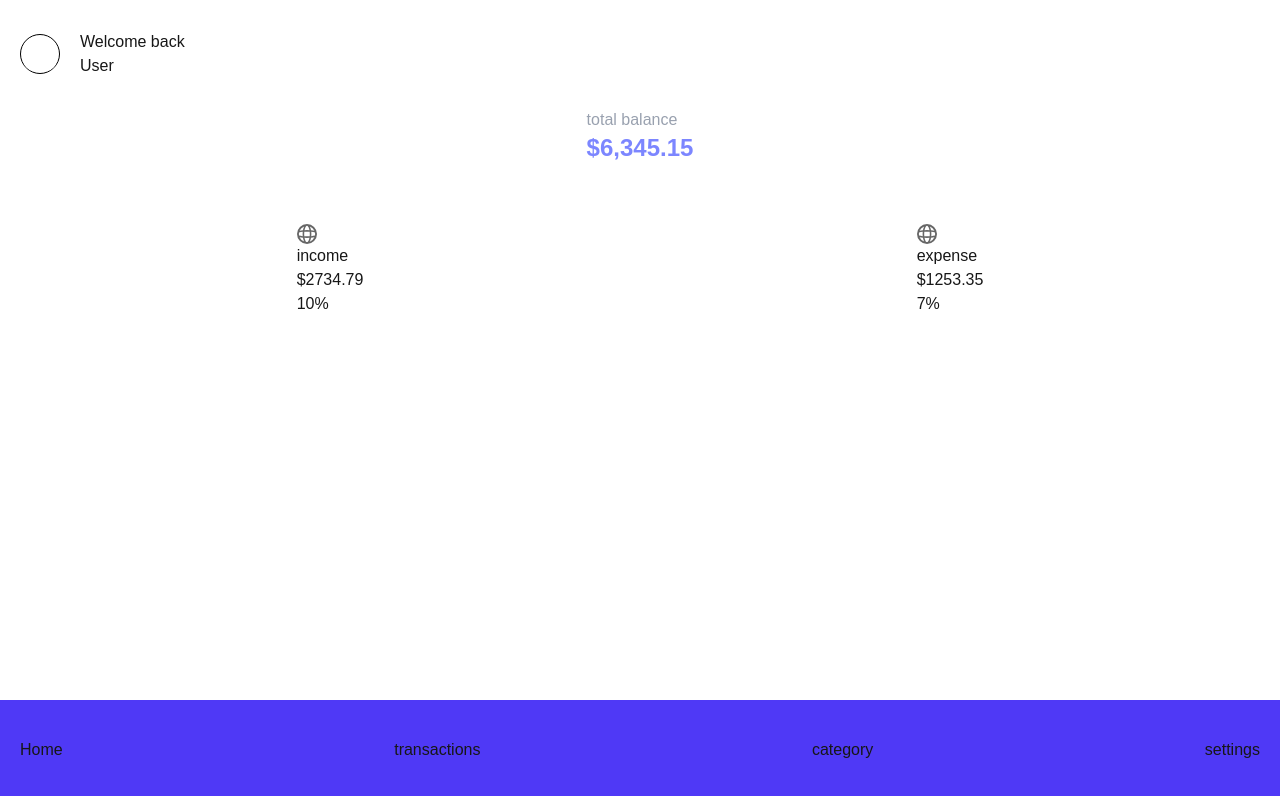
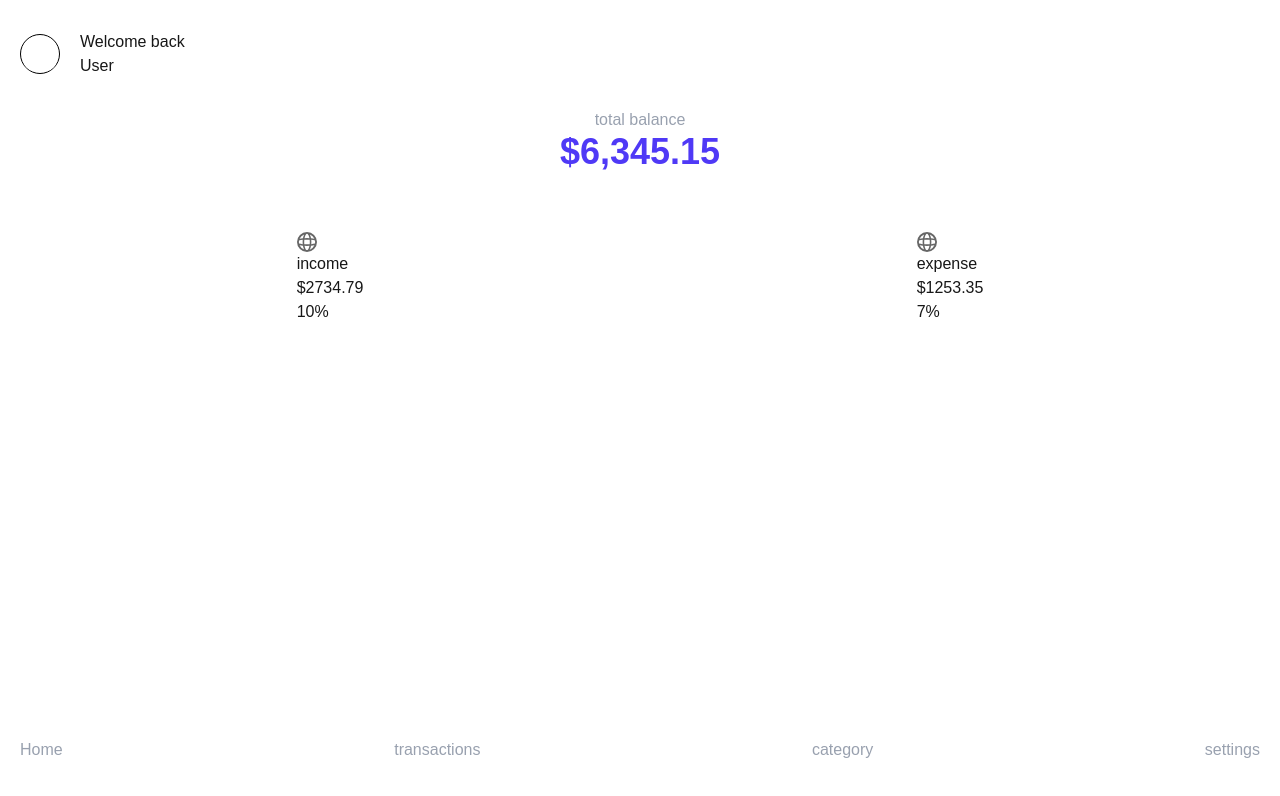
Before and after one commit to jerianras28-code/pft-app, a Next.js app: page / in a window 1280 px wide. Shown: the top 796 px of the page. Built offline with nearby package versions, Linux system fonts and the light colour scheme.

Commit message:
-added active and hover features to nav links, -better structure for homepage title, -created new categories page -better UI for transaction page searchbar,

```diff
--- /dev/null
+++ b/app/categories/page.tsx
@@ -0,0 +1,13 @@
+export default function Categroies() {
+  return (
+    <>
+      <header className="flex justify-between py-2.5">
+        <p className="text-2xl font-bold">Categories</p>
+        <button className="bg-white border-0 rounded-full h-10 w-10">O</button>
+      </header>
+      <button className="w-full bg-indigo-400 border-0 rounded-xl h-10">
+        <i className=" bg-white border-0 rounded-full">+</i>Add Category
+      </button>
+    </>
+  );
+}
--- a/app/layout.tsx
+++ b/app/layout.tsx
@@ -29,11 +29,31 @@ export default function RootLayout({
         className={`${geistSans.variable} ${geistMono.variable} antialiased relative min-h-screen pt-5 px-5`}
       >
         {children}
-        <nav className="bg-indigo-600 absolute inset-x-0 bottom-0 flex justify-between items-center h-25 px-5">
-          <Link href={"/"}>Home</Link>
-          <Link href={"/transactions"}>transactions</Link>
-          <Link href={"/categories"}>category</Link>
-          <Link href={"/settings"}>settings</Link>
+        <nav className="bg-white absolute inset-x-0 bottom-0 flex justify-between items-center h-25 px-5">
+          <Link
+            href={"/"}
+            className="text-gray-400 hover:text-indigo-600 active:text-indigo-600 target:text-indigo-600"
+          >
+            Home
+          </Link>
+          <Link
+            href={"/transactions"}
+            className="text-gray-400 hover:text-indigo-600 active:text-indigo-600 target:text-indigo-600"
+          >
+            transactions
+          </Link>
+          <Link
+            href={"/categories"}
+            className="text-gray-400 hover:text-indigo-600 active:text-indigo-600 target:text-indigo-600"
+          >
+            category
+          </Link>
+          <Link
+            href={"/settings"}
+            className="text-gray-400 hover:text-indigo-600 active:text-indigo-600 target:text-indigo-600"
+          >
+            settings
+          </Link>
         </nav>
       </body>
     </html>
--- a/app/page.tsx
+++ b/app/page.tsx
@@ -21,14 +21,12 @@ export default function Home() {
       </header>
       {/* total balance card */}
       <section className="flex py-5 justify-center">
-        <div id="total balance container">
-          <p className="text-gray-400">
-            total balance
-            <br />
-            <span className="text-indigo-400 text-2xl font-bold">
-              $6,345.15
-            </span>
-          </p>
+        <div
+          id="total balance container"
+          className="flex flex-col justify-center"
+        >
+          <p className="text-gray-400 text-center">total balance</p>
+          <p className="text-indigo-600 text-4xl font-bold">$6,345.15</p>
         </div>
       </section>
       {/* total income & expense card */}
--- a/app/transactions/page.tsx
+++ b/app/transactions/page.tsx
@@ -3,9 +3,22 @@ import TransactionCard from "@/components/TransactionCard";
 export default function Transactions() {
   return (
     <>
-      <header>
-        <span>Transactions</span>
-        <input type="text" />
+      <header className="py-2.5">
+        {/* Page Title */}
+        <span className="text-2xl font-bold">Transactions</span>
+        <div className="flex items-center justify-evenly pt-5">
+          {/* Search Input */}
+          <form action="" className="">
+            <input
+              type="text"
+              placeholder="Search"
+              className="bg-white h-10 w-70 px-5 border-0 rounded-xl"
+            />
+          </form>
+          <button className="bg-indigo-400 h-10 w-10 border-0 rounded-xl hover:bg-indigo-600 active:bg-indigo-600">
+            +
+          </button>
+        </div>
       </header>
       <section>
         <TransactionCard
```
